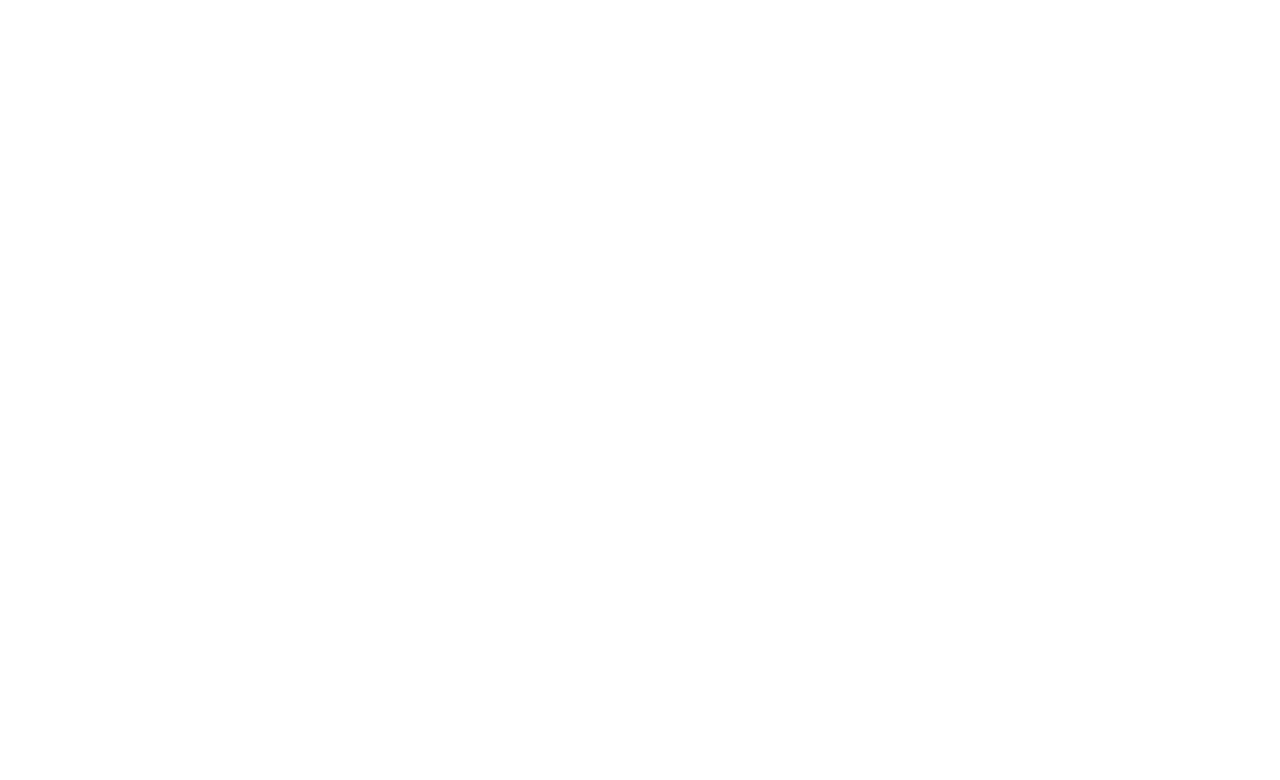
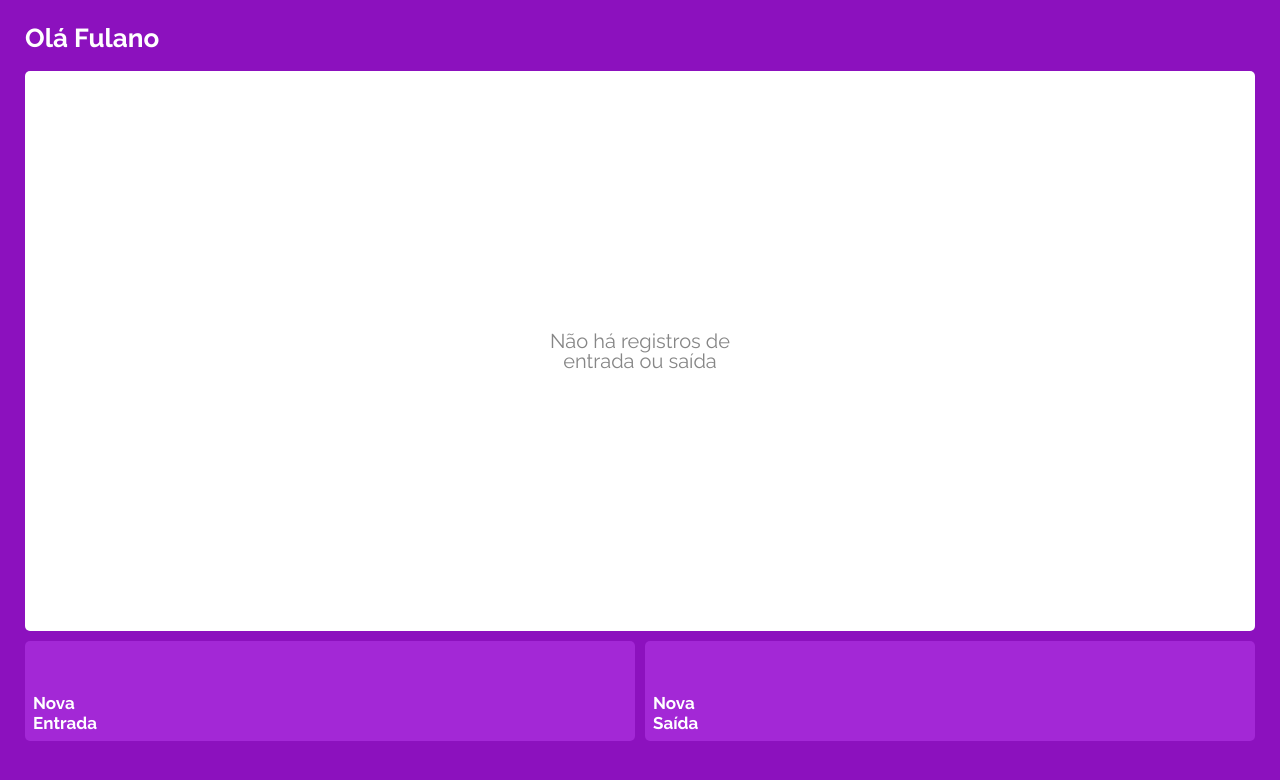
Before and after one commit to JoaoAfranio/projeto14-mywallet-front, a React (Create React App) app: page /records in a window 1280 px wide. Before the commit this address had no page. Shown: the top 780 px of the page. Built offline with nearby package versions, Linux system fonts and the light colour scheme; a web font is replaced by a local one.

Commit message:
feat: records page

```diff
--- a/public/index.html
+++ b/public/index.html
@@ -12,5 +12,8 @@
   </head>
   <body>
     <div id="root"></div>
+
+    <script type="module" src="https://unpkg.com/ionicons@5.5.2/dist/ionicons/ionicons.esm.js"></script>
+    <script nomodule src="https://unpkg.com/ionicons@5.5.2/dist/ionicons/ionicons.js"></script>
   </body>
 </html>
--- a/src/App.js
+++ b/src/App.js
@@ -1,6 +1,7 @@
 import { BrowserRouter, Routes, Route } from "react-router-dom";
 import GlobalStyle from "./assets/css/GlobalStyle";
 import Login from "./pages/Login";
+import Records from "./pages/Record";
 import Register from "./pages/Register";
 
 function App() {
@@ -11,6 +12,7 @@
         <Routes>
           <Route path="/" element={<Login />} />
           <Route path="/register" element={<Register />} />
+          <Route path="/records" element={<Records />} />
         </Routes>
       </BrowserRouter>
     </>
--- /dev/null
+++ b/src/pages/Record.js
@@ -0,0 +1,113 @@
+import styled from "styled-components";
+import COLORS from "../constants/colors";
+
+function Records() {
+  return (
+    <Container>
+      <Header>
+        <Tittle>Olá Fulano</Tittle>
+        <ion-icon name="exit-outline"></ion-icon>
+      </Header>
+      <ContainerRecord>
+        <Info>Não há registros de entrada ou saída</Info>
+      </ContainerRecord>
+      <ContainerButton>
+        <Button>
+          <ion-icon name="add-circle-outline"></ion-icon>
+          <p>Nova Entrada</p>
+        </Button>
+
+        <Button>
+          <ion-icon name="remove-circle-outline"></ion-icon>
+          <p>Nova Saída</p>
+        </Button>
+      </ContainerButton>
+    </Container>
+  );
+}
+
+export default Records;
+
+const Container = styled.div`
+  display: flex;
+  flex-direction: column;
+  padding: 25px;
+  background-color: ${COLORS.primary};
+
+  gap: 20px;
+`;
+
+const Header = styled.div`
+  display: flex;
+  justify-content: space-between;
+  align-items: center;
+
+  ion-icon {
+    font-size: 25px;
+    color: #ffffff;
+  }
+`;
+
+const Tittle = styled.h1`
+  font-size: 26px;
+  font-weight: 700;
+  color: #ffffff;
+`;
+
+const ContainerRecord = styled.div`
+  display: flex;
+  align-items: center;
+  justify-content: center;
+
+  height: 70vh;
+
+  background-color: #ffffff;
+
+  border-radius: 5px;
+`;
+
+const Info = styled.h1`
+  width: 200px;
+  text-align: center;
+  font-size: 20px;
+  color: ${COLORS.grey};
+`;
+
+const ContainerButton = styled.div`
+  display: flex;
+  justify-content: space-between;
+  gap: 10px;
+
+  height: 100px;
+
+  margin-top: -10px;
+`;
+
+const Button = styled.button`
+  display: flex;
+  flex-direction: column;
+  justify-content: space-between;
+
+  width: 100%;
+  height: 100%;
+
+  background-color: ${COLORS.secondary};
+  color: #ffffff;
+
+  border: none;
+  border-radius: 5px;
+  outline: none;
+
+  padding: 8px;
+
+  ion-icon {
+    font-size: 25px;
+  }
+
+  p {
+    font-size: 17px;
+    font-weight: 700;
+
+    width: 30px;
+  }
+`;
```
